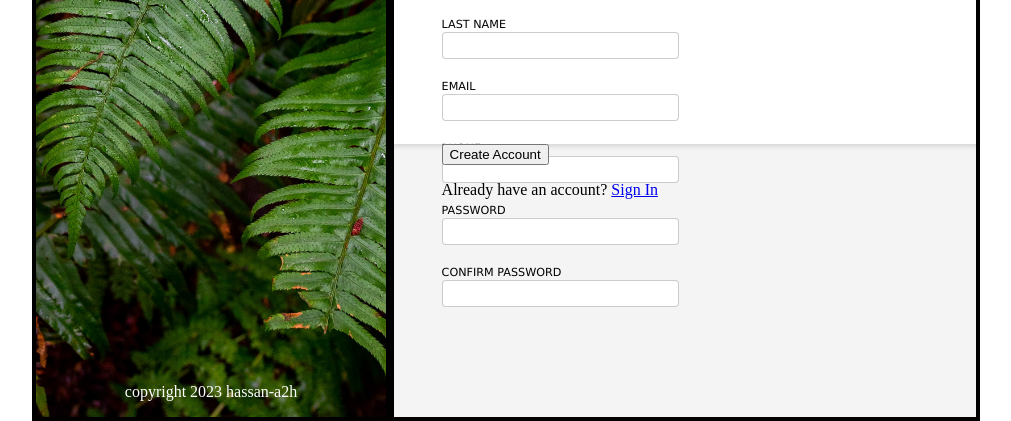
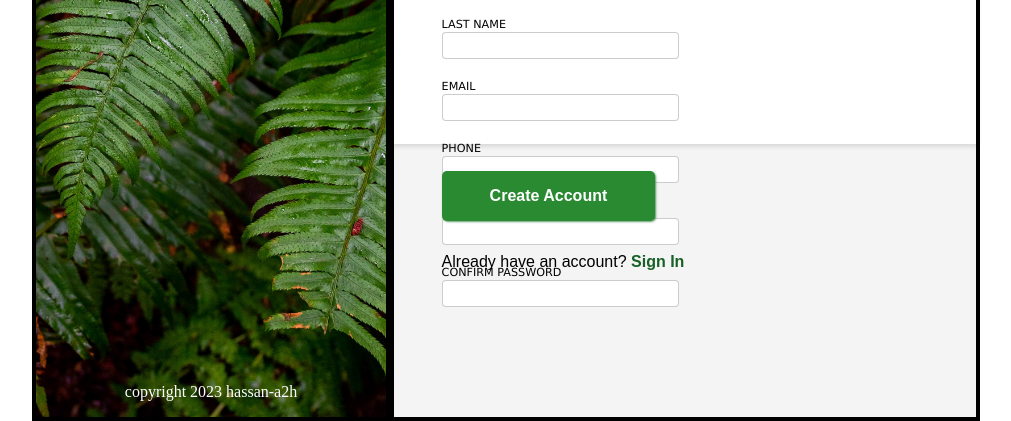
Before and after one commit to hassan-a2h/sign-up-form, a plain HTML site: page index.html in a window 1280 px wide. Shown: the part 379-800 px from the top of the page, without its empty margins (134-1145 px from the left). Drawn offline with Linux system fonts and the light colour scheme.

Commit message:
Style the actions section. Resize sign-up button. Sign-in link is stylized.

```diff
--- a/styles.css
+++ b/styles.css
@@ -152,3 +152,30 @@ form input:focus {
   outline: 1px solid rgb(0, 204, 255);
   box-shadow: 2px 2px 5px 0.5px rgba(0,0,0,0.2);
 }
+
+.actions button {
+  padding: 1rem 3rem;
+  border: none;
+  margin-top: 1.7rem;
+  margin-bottom: 1rem;
+  font-size: 1rem;
+  font-weight: bolder;
+  color: white;
+  background-color: rgb(42, 138, 50);
+  border-radius: 5px;
+  box-shadow: 1px 1px 2px 0.1px rgba(32, 116, 49, 0.7);
+}
+
+.actions button:hover {
+  cursor: pointer;
+}
+
+.actions p {
+  font-family: Arial, Helvetica, sans-serif;
+}
+
+.actions p a {
+  text-decoration: none;
+  color: rgb(23, 96, 38);
+  font-weight: bolder;
+}
```
